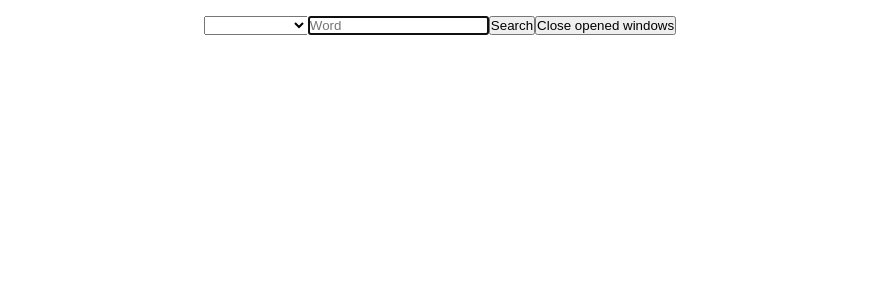
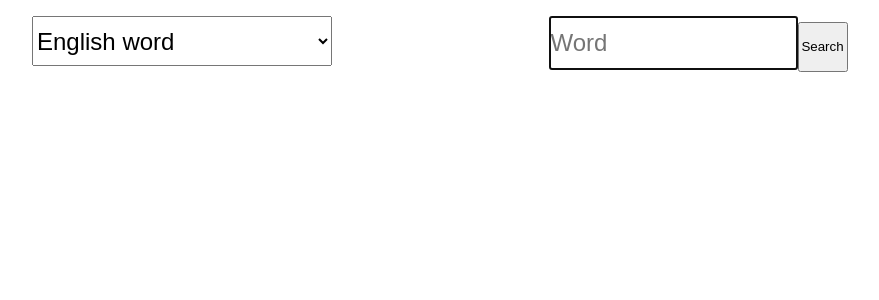
Before and after one commit to chiptus/multi-search, a Vue app: page / in a window 1280 px wide. Shown: the top 300 px of the page, without its empty margins (200-1079 px from the left). Built offline with nearby package versions, Linux system fonts and the light colour scheme.

Commit message:
search-bar: structure

```diff
--- a/src/components/search-bar.vue
+++ b/src/components/search-bar.vue
@@ -1,16 +1,33 @@
 <template>
   <div class="search-bar">
-    <select v-model="selectedWord">
-      <option disabled value=""></option>
-      <option v-for="word in words" :key="word.word + word.description + word.category" :value="word">{{word.word}}</option>
-    </select>
-    <div v-if="selectedWord">{{selectedWord.category}}</div>
-    <input type="text" v-model="keyword" autofocus=""
-      placeholder="Word"
-      v-on:keyup="submitOnEnter">
-    <button type="button" v-on:click="search">Search</button>
-    <button v-on:click="onClose" >Close opened windows</button>
-
+    <div class="english-word-selector">
+      <label for="english-word-input" hidden>English word</label>
+      <select v-model="englishWord" id="english-word-input">
+        <option :value="null" selected disabled>English word</option>
+        <option
+          v-for="word in words"
+          :key="word.word + word.description + word.category"
+          :value="word"
+        >{{word.word}}</option>
+      </select>
+      <!-- <div v-if="englishWord">Category: {{englishWord.category}}</div> -->
+    </div>
+    <div class="search-input">
+      <input
+        type="text"
+        v-model="keyword"
+        autofocus
+        placeholder="Word"
+        id="keyword-input"
+        v-on:keyup="submitOnEnter"
+      >
+      <button type="button" v-on:click="search">Search</button>
+    </div>
+    <!-- <div class="search-input--options">
+        <input id="close-windows-checkbox" type="checkbox" checked/>
+        <label for="close-windows-checkbox">Close windows on search</label>
+    </div>-->
+    <!-- TODO move to browser <button v-on:click="onClose" >Close opened windows</button> -->
   </div>
 </template>
 
@@ -23,7 +40,7 @@ export default {
     return {
       keyword: this.initialKeyword,
       words,
-      selectedWord: null,
+      englishWord: null,
     };
   },
   props: {
@@ -32,7 +49,7 @@ export default {
     onClose: { type: Function, required: true },
   },
   watch: {
-    selectedWord(newValue) {
+    englishWord(newValue) {
       if (!newValue) {
         return;
       }
@@ -60,5 +77,28 @@ export default {
 .search-bar {
   height: 50px;
   padding: 1em;
+  display: flex;
+  justify-content: space-evenly;
+}
+
+#english-word-input {
+  height: 100%;
+  width: 300px;
+  font-size: 1.5em;
+}
+
+.search-input {
+  width: 300px;
+}
+
+.search-input input {
+  width: calc(100% - 55px);
+  height: 100%;
+  font-size: 1.5em;
+}
+
+.search-input button {
+  width: 50px;
+  height: 100%;
 }
 </style>
```
